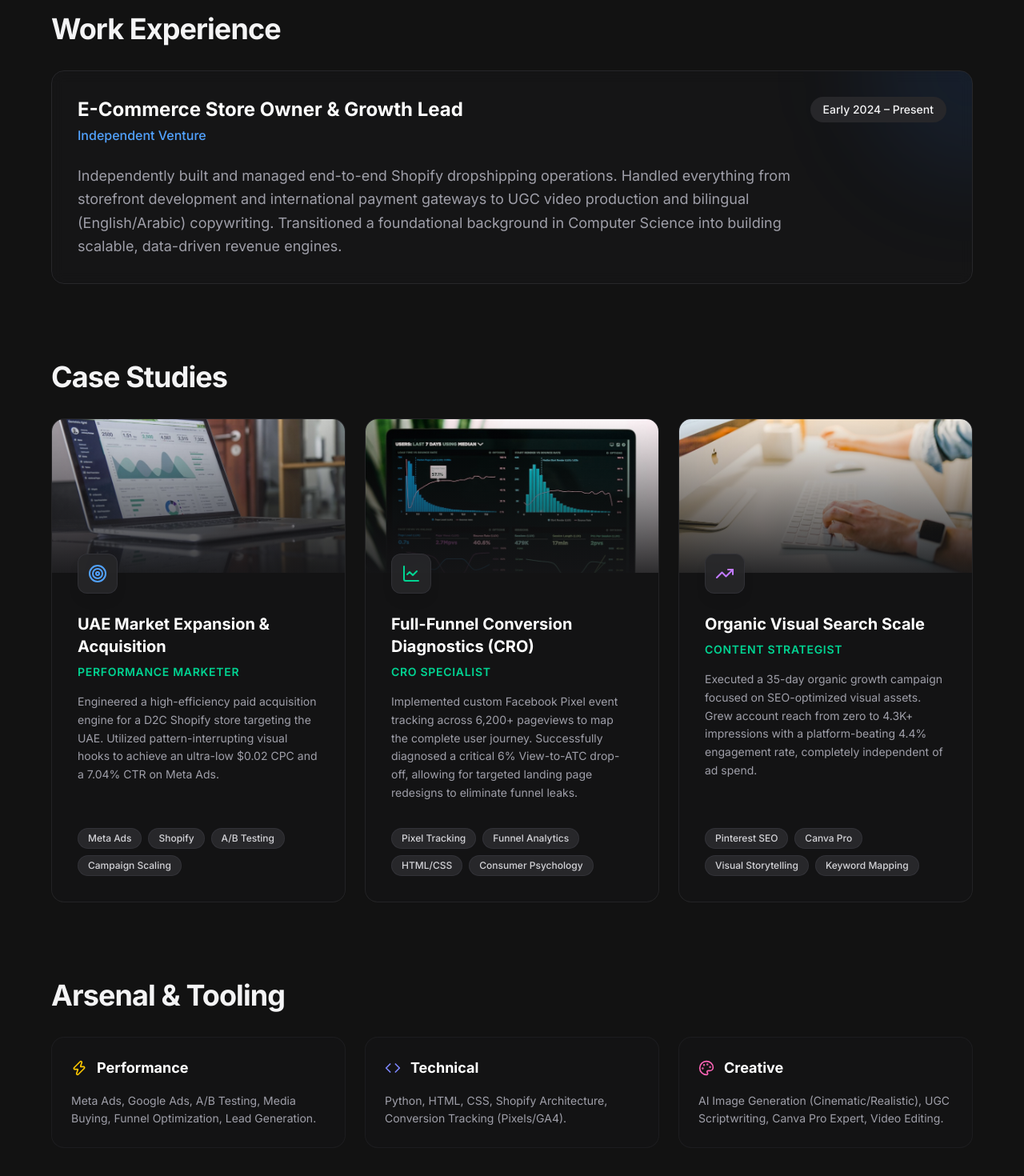
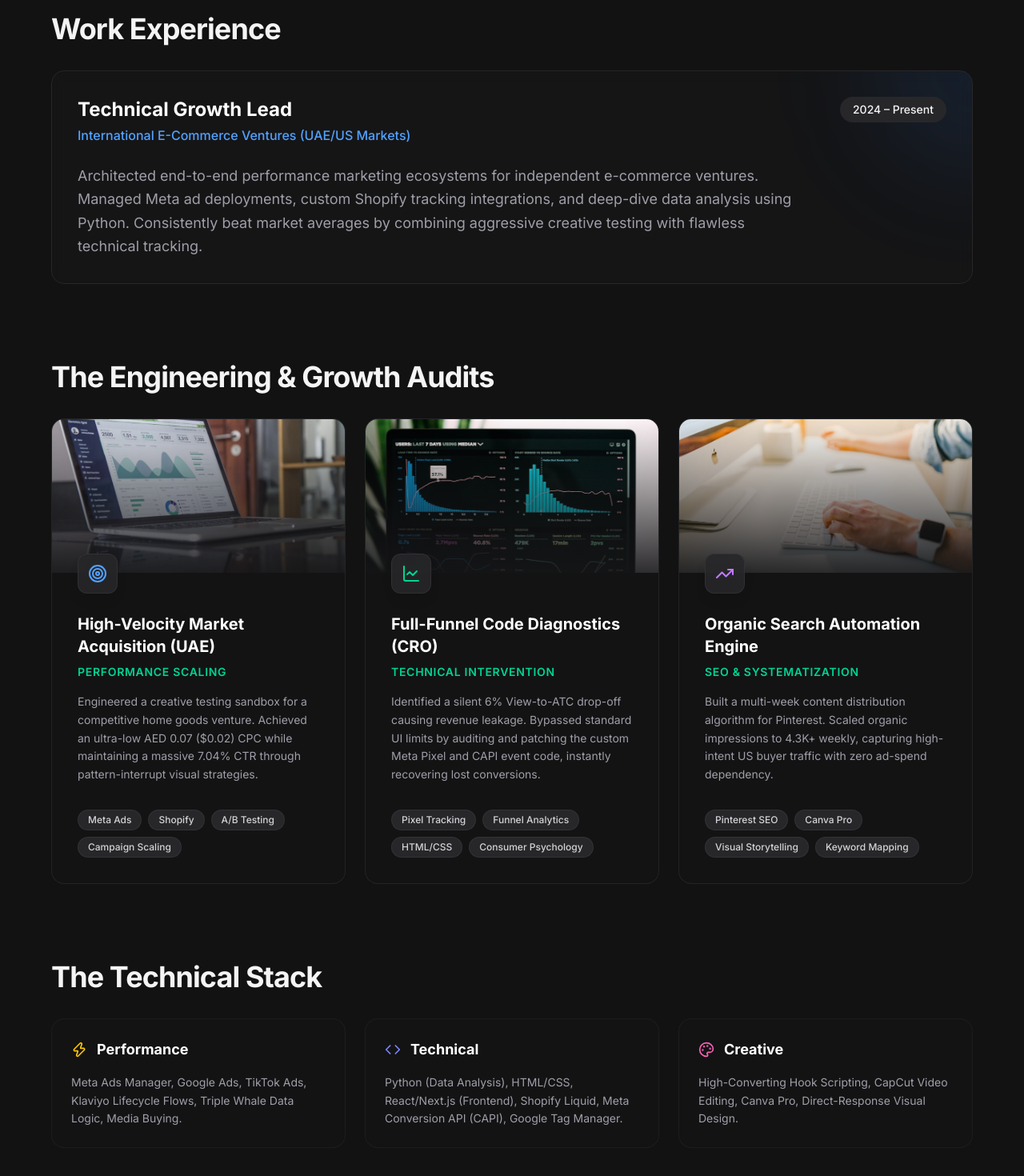
Before and after one commit to syed-muslim2603/Syed-Muslim-Shah-PORTFOLIO, a Next.js app: page / in a window 1280 px wide. Shown: the part 4080-5550 px from the top of the page at 80% size. Built offline with nearby package versions, Linux system fonts and the light colour scheme.

Commit message:
Text Changing

```diff
--- a/src/components/Contact.tsx
+++ b/src/components/Contact.tsx
@@ -31,10 +31,10 @@ export default function Contact() {
           transition={{ duration: 0.6 }}
         >
           <h2 className="text-5xl md:text-7xl font-extrabold tracking-tight mb-6 bg-clip-text text-transparent bg-gradient-to-r from-orange-400 via-red-500 to-pink-500">
-            Ready to scale?
+            Ready to Scale? Let's Talk.
           </h2>
           <p className="text-xl md:text-2xl text-zinc-400 mb-16 font-medium max-w-2xl mx-auto leading-relaxed">
-            Let's talk about driving $0.02 CPCs and fixing your funnel leaks.
+            Fully optimized for PST hours. Ready to step in as your First Marketing Hire or Lead Growth Engineer.
           </p>
         </motion.div>
 
--- a/src/components/Projects.tsx
+++ b/src/components/Projects.tsx
@@ -5,25 +5,25 @@ import SkillsTornado from "./SkillsTornado";
 export default function Projects() {
   const caseStudies = [
     {
-      title: "UAE Market Expansion & Acquisition",
-      role: "Performance Marketer",
-      description: "Engineered a high-efficiency paid acquisition engine for a D2C Shopify store targeting the UAE. Utilized pattern-interrupting visual hooks to achieve an ultra-low $0.02 CPC and a 7.04% CTR on Meta Ads.",
+      title: "High-Velocity Market Acquisition (UAE)",
+      role: "Performance Scaling",
+      description: "Engineered a creative testing sandbox for a competitive home goods venture. Achieved an ultra-low AED 0.07 ($0.02) CPC while maintaining a massive 7.04% CTR through pattern-interrupt visual strategies.",
       tech: ["Meta Ads", "Shopify", "A/B Testing", "Campaign Scaling"],
       icon: <Target className="w-6 h-6 text-blue-400" />,
       image: "/project1.jpg"
     },
     {
-      title: "Full-Funnel Conversion Diagnostics (CRO)",
-      role: "CRO Specialist",
-      description: "Implemented custom Facebook Pixel event tracking across 6,200+ pageviews to map the complete user journey. Successfully diagnosed a critical 6% View-to-ATC drop-off, allowing for targeted landing page redesigns to eliminate funnel leaks.",
+      title: "Full-Funnel Code Diagnostics (CRO)",
+      role: "Technical Intervention",
+      description: "Identified a silent 6% View-to-ATC drop-off causing revenue leakage. Bypassed standard UI limits by auditing and patching the custom Meta Pixel and CAPI event code, instantly recovering lost conversions.",
       tech: ["Pixel Tracking", "Funnel Analytics", "HTML/CSS", "Consumer Psychology"],
       icon: <LineChart className="w-6 h-6 text-emerald-400" />,
       image: "/project2.jpg"
     },
     {
-      title: "Organic Visual Search Scale",
-      role: "Content Strategist",
-      description: "Executed a 35-day organic growth campaign focused on SEO-optimized visual assets. Grew account reach from zero to 4.3K+ impressions with a platform-beating 4.4% engagement rate, completely independent of ad spend.",
+      title: "Organic Search Automation Engine",
+      role: "SEO & Systematization",
+      description: "Built a multi-week content distribution algorithm for Pinterest. Scaled organic impressions to 4.3K+ weekly, capturing high-intent US buyer traffic with zero ad-spend dependency.",
       tech: ["Pinterest SEO", "Canva Pro", "Visual Storytelling", "Keyword Mapping"],
       icon: <TrendingUp className="w-6 h-6 text-purple-400" />,
       image: "/project3.jpg"
@@ -33,17 +33,17 @@ export default function Projects() {
   const skills = [
     {
       category: "Performance",
-      items: "Meta Ads, Google Ads, A/B Testing, Media Buying, Funnel Optimization, Lead Generation.",
+      items: "Meta Ads Manager, Google Ads, TikTok Ads, Klaviyo Lifecycle Flows, Triple Whale Data Logic, Media Buying.",
       icon: <Zap className="w-5 h-5 text-yellow-400" />
     },
     {
       category: "Technical",
-      items: "Python, HTML, CSS, Shopify Architecture, Conversion Tracking (Pixels/GA4).",
+      items: "Python (Data Analysis), HTML/CSS, React/Next.js (Frontend), Shopify Liquid, Meta Conversion API (CAPI), Google Tag Manager.",
       icon: <Code className="w-5 h-5 text-indigo-400" />
     },
     {
       category: "Creative",
-      items: "AI Image Generation (Cinematic/Realistic), UGC Scriptwriting, Canva Pro Expert, Video Editing.",
+      items: "High-Converting Hook Scripting, CapCut Video Editing, Canva Pro, Direct-Response Visual Design.",
       icon: <Palette className="w-5 h-5 text-pink-400" />
     }
   ];
@@ -59,22 +59,22 @@ export default function Projects() {
             <div className="absolute top-0 right-0 w-64 h-64 bg-blue-500/10 rounded-full blur-3xl -translate-y-1/2 translate-x-1/2" />
             <div className="relative z-10 flex flex-col md:flex-row md:items-start justify-between gap-6">
               <div>
-                <h4 className="text-2xl font-bold text-white">E-Commerce Store Owner & Growth Lead</h4>
-                <p className="text-blue-400 font-medium mt-1">Independent Venture</p>
+                <h4 className="text-2xl font-bold text-white">Technical Growth Lead</h4>
+                <p className="text-blue-400 font-medium mt-1">International E-Commerce Ventures (UAE/US Markets)</p>
               </div>
               <span className="px-4 py-1.5 rounded-full bg-zinc-800 text-sm font-medium whitespace-nowrap">
-                Early 2024 – Present
+                2024 – Present
               </span>
             </div>
             <p className="mt-6 text-zinc-400 leading-relaxed max-w-4xl relative z-10 text-lg">
-              Independently built and managed end-to-end Shopify dropshipping operations. Handled everything from storefront development and international payment gateways to UGC video production and bilingual (English/Arabic) copywriting. Transitioned a foundational background in Computer Science into building scalable, data-driven revenue engines.
+              Architected end-to-end performance marketing ecosystems for independent e-commerce ventures. Managed Meta ad deployments, custom Shopify tracking integrations, and deep-dive data analysis using Python. Consistently beat market averages by combining aggressive creative testing with flawless technical tracking.
             </p>
           </div>
         </div>
 
         {/* Case Studies Grid */}
         <div className="mb-24">
-          <h3 className="text-3xl md:text-4xl font-bold tracking-tight mb-8">Case Studies</h3>
+          <h3 className="text-3xl md:text-4xl font-bold tracking-tight mb-8">The Engineering & Growth Audits</h3>
           <div className="grid grid-cols-1 md:grid-cols-3 gap-6">
             {caseStudies.map((study, idx) => (
               <div
@@ -118,7 +118,7 @@ export default function Projects() {
 
         {/* Arsenal / Skills Grid */}
         <div>
-          <h3 className="text-3xl md:text-4xl font-bold tracking-tight mb-8">Arsenal & Tooling</h3>
+          <h3 className="text-3xl md:text-4xl font-bold tracking-tight mb-8">The Technical Stack</h3>
           <div className="grid grid-cols-1 md:grid-cols-3 gap-6">
             {skills.map((skill, idx) => (
               <div key={idx} className="p-6 rounded-2xl bg-zinc-900/30 border border-zinc-800/50 flex flex-col gap-4 hover:bg-zinc-900/50 transition-colors">
--- a/src/components/ProofSection.tsx
+++ b/src/components/ProofSection.tsx
@@ -8,17 +8,17 @@ export default function ProofSection() {
   const proofs = [
     {
       image: "/proofs/proof1.jpeg",
-      caption: "Meta Ads: 7.04% CTR & $0.02 CPC",
+      caption: "AED 0.0734 CPC with 7.04% CTR on Meta Ads.",
       alt: "Meta Ads Dashboard"
     },
     {
       image: "/proofs/proof2.jpeg",
-      caption: "Funnel Diagnostics: 6% View-to-ATC drop-off identified",
+      caption: "Flawless First-Party Pixel Tracking Integration.",
       alt: "Funnel Diagnostics Dashboard"
     },
     {
       image: "/proofs/proof3.jpeg",
-      caption: "Organic Scale: 4.3K+ Visual Search Impressions",
+      caption: "Pinterest Organic Engine Scaling.",
       alt: "Pinterest Analytics Dashboard"
     }
   ];
@@ -43,10 +43,10 @@ export default function ProofSection() {
         <div className="max-w-6xl mx-auto">
           <div className="mb-16 text-center md:text-left">
             <h3 className="text-4xl md:text-5xl font-extrabold tracking-tight mb-4 bg-clip-text text-transparent bg-gradient-to-r from-emerald-400 to-cyan-500">
-              Proof of Execution.
+              The Data. No Fluff.
             </h3>
             <p className="text-xl text-zinc-400 font-medium">
-              The raw data and analytics behind the case studies.
+              Screenshots directly from the dashboard. The numbers speak for themselves.
             </p>
           </div>
 
```
